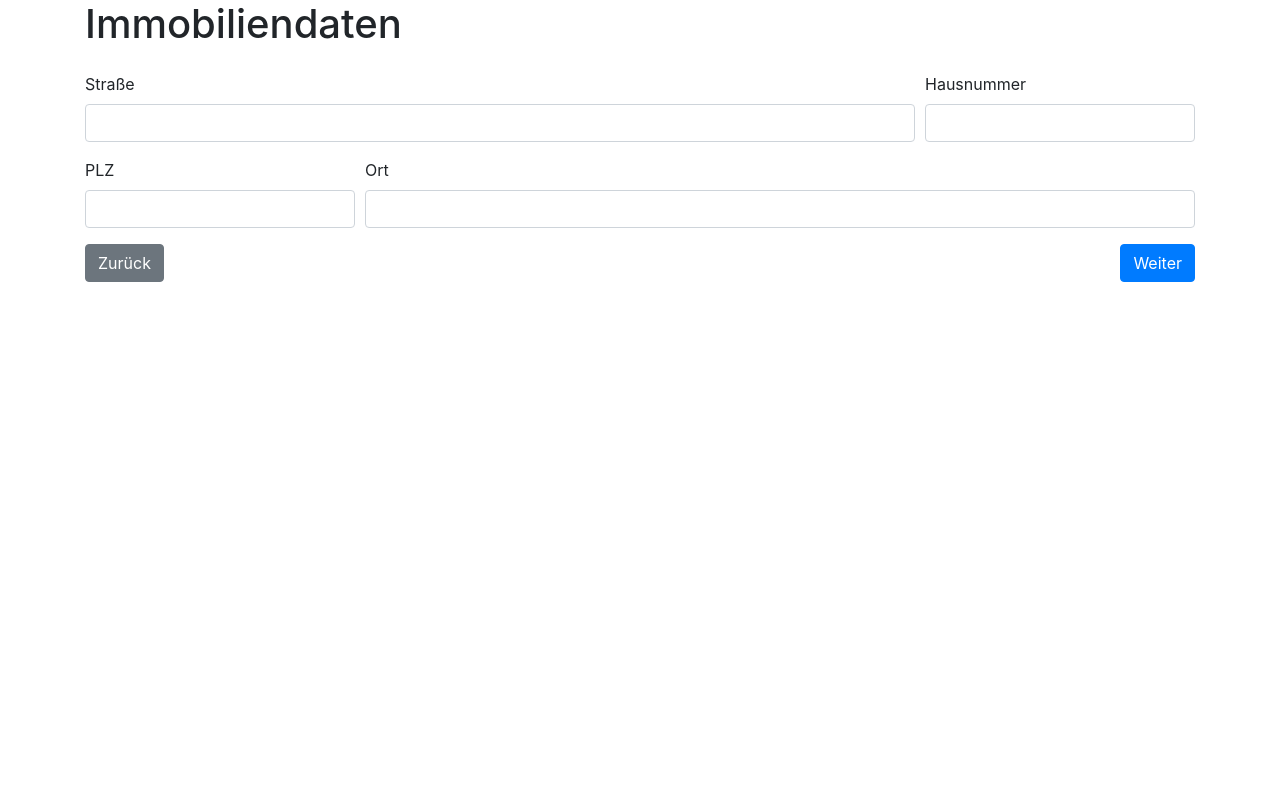
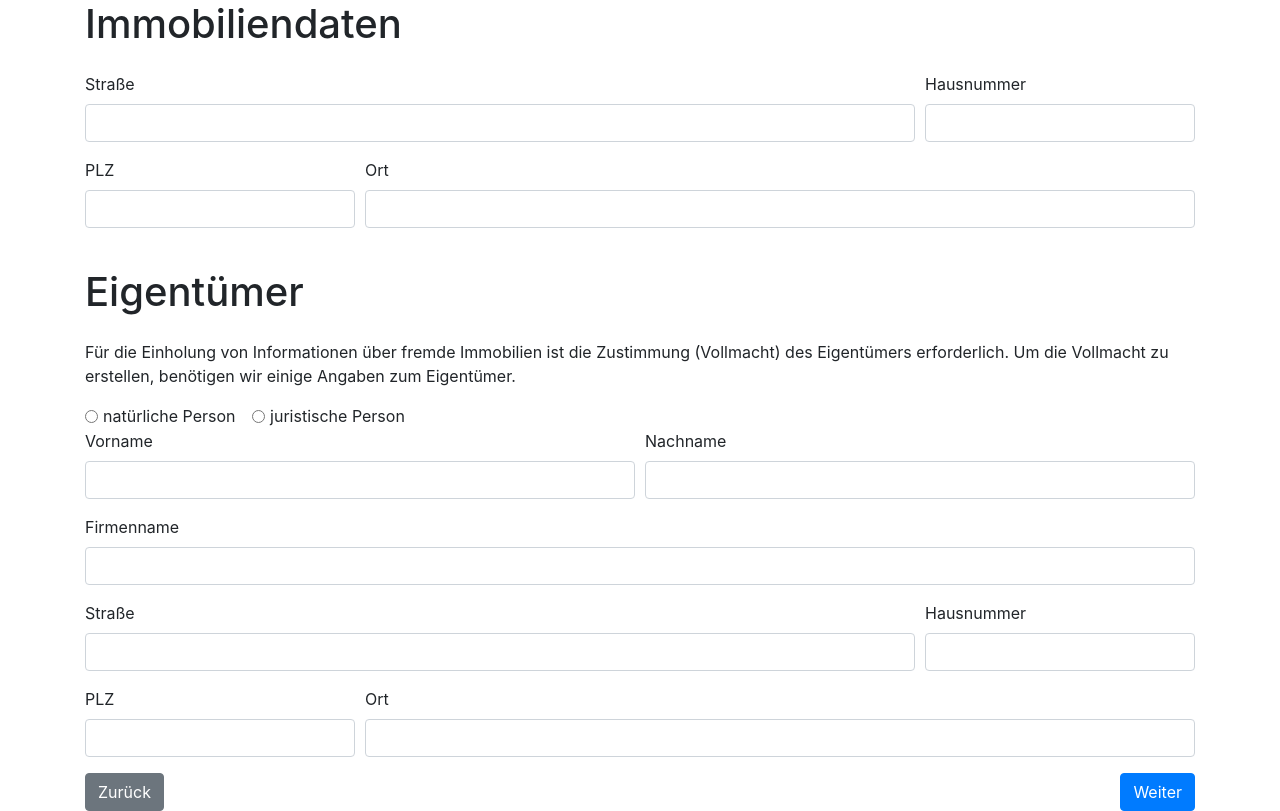
Before and after one commit to MikeKrueger75/my-unterlagenshop, a Flask app: page /immobiliendaten in a window 1280 px wide. Shown: the part 88-899 px from the top of the page. Before the commit the page ends 370 px from the top, so only its background shows below. Run offline with Flask 3, Linux system fonts and the light colour scheme; some libraries are stand-ins or nearby versions.

Commit message:
add eigentuemerdaten

```diff
--- a/app.py
+++ b/app.py
@@ -29,6 +29,14 @@ def immobiliendaten():
         session['immo_hausnummer'] = request.form['immo_hausnummer']
         session['immo_plz'] = request.form['immo_plz']
         session['immo_ort'] = request.form['immo_ort']
+        session['eigentuemer_typ'] = request.form['eigentuemer_typ']
+        session['eigentuemer_firmenname'] = request.form['eigentuemer_firmenname']
+        session['eigentuemer_vorname'] = request.form['eigentuemer_vorname']
+        session['eigentuemer_nachname'] = request.form['eigentuemer_nachname']
+        session['eigentuemer_strasse'] = request.form['eigentuemer_strasse']
+        session['eigentuemer_hausnummer'] = request.form['eigentuemer_hausnummer']
+        session['eigentuemer_plz'] = request.form['eigentuemer_plz']
+        session['eigentuemer_ort'] = request.form['eigentuemer_ort']
         return redirect(url_for('kundendaten'))
     return render_template('immobiliendaten.html', active_page='immobiliendaten')
 
--- a/templates/immobiliendaten.html
+++ b/templates/immobiliendaten.html
@@ -4,26 +4,80 @@
 {% block title %}Immobiliendaten{% endblock %}
 
 {% block content %}
-    <h1 class="my-4">Immobiliendaten</h1>
     <form method="POST">
+        <h1 class="my-4">Immobiliendaten</h1>
         <div class="form-row">
-            <div class="form-group  col-md-9">
+            <div class="form-group col-md-9">
                 <label for="strasse">Straße</label>
                 <input type="text" class="form-control" id="immo_strasse" name="immo_strasse" value="{{ session.get('immo_strasse', '') }}" required>
             </div>
-            <div class="form-group  col-md-3">
+            <div class="form-group col-md-3">
                 <label for="hausnummer">Hausnummer</label>
-                <input type="text" class="form-control" id="immo_hausnummer" name="immo_hausnummer" value="{{ session.get('immo_hausnummer', '') }}" required>
+                <input type="text" class="form-control" id="immo_hausnummer" name="immo_hausnummer" value="{{ session.get('immo_hausnummer', '') }}">
             </div>
         </div>
         <div class="form-row">
-            <div class="form-group  col-md-3">
+            <div class="form-group col-md-3">
                 <label for="plz">PLZ</label>
                 <input type="text" class="form-control" id="immo_plz" name="immo_plz" value="{{ session.get('immo_plz', '') }}" required>
             </div>
-            <div class="form-group  col-md-9">
+            <div class="form-group col-md-9">
                 <label for="ort">Ort</label>
                 <input type="text" class="form-control" id="immo_ort" name="immo_ort" value="{{ session.get('immo_ort', '') }}" required>
+            </div>
+        </div>
+        <h1 class="my-4">Eigentümer</h1>
+        <div class="form-row">
+            <div class="form-group col-md-12">
+                Für die Einholung von Informationen über fremde Immobilien ist die Zustimmung (Vollmacht) des Eigentümers erforderlich. Um die Vollmacht zu erstellen, benötigen wir einige Angaben zum Eigentümer.
+            </div>
+        </div>
+        <div class="form-check form-check-inline">
+            <input class="form-check-input" type="radio" name="eigentuemer_typ" id="eigentuemer_person" value="eigentuemer_person" {% if session.get('eigentuemer_typ') == "eigentuemer_person" %}checked{% endif %}>
+            <label class="form-check-label" for="eigentuemer_person">
+            natürliche Person
+            </label>
+        </div>
+        <div class="form-check form-check-inline">
+            <input class="form-check-input" type="radio" name="eigentuemer_typ" id="eigentuemer_firma" value="eigentuemer_firma" {% if session.get('eigentuemer_typ') == "eigentuemer_firma" %}checked{% endif %}>
+            <label class="form-check-label" for="eigentuemer_firma">
+            juristische Person
+            </label>
+        </div>
+        <div class="form-row" id="name_person" {% if session.get('eigentuemer_typ') == "eigentuemer_firma" %}style="display: none;"{% endif %}>
+            <div class="form-group col-md-6">
+                <label for="eigentuemer_vorname">Vorname</label>
+                <input type="text" class="form-control" id="eigentuemer_vorname" name="eigentuemer_vorname" value="{{ session.get('eigentuemer_vorname', '') }}">
+            </div>
+            <div class="form-group col-md-6">
+                <label for="eigentuemer_nachname">Nachname</label>
+                <input type="text" class="form-control" id="eigentuemer_nachname" name="eigentuemer_nachname" value="{{ session.get('eigentuemer_nachname', '') }}">
+            </div>
+        </div>
+        <div class="form-row" id="name_firma" {% if session.get('eigentuemer_typ') == "eigentuemer_person" %}style="display: none;"{% endif %}>
+            <div class="form-group col-md-12">
+                <label for="eigentuemer_firmenname">Firmenname</label>
+                <input type="text" class="form-control" id="eigentuemer_firmenname" name="eigentuemer_firmenname" value="{{ session.get('eigentuemer_firmenname', '') }}">
+            </div>
+        </div>
+        <div class="form-row">
+            <div class="form-group col-md-9">
+                <label for="eigentuemer_strasse">Straße</label>
+                <input type="text" class="form-control" id="eigentuemer_strasse" name="eigentuemer_strasse" value="{{ session.get('eigentuemer_strasse', '') }}" required>
+            </div>
+            <div class="form-group col-md-3">
+                <label for="eigentuemer_hausnummer">Hausnummer</label>
+                <input type="text" class="form-control" id="eigentuemer_hausnummer" name="eigentuemer_hausnummer" value="{{ session.get('eigentuemer_hausnummer', '') }}" required>
+            </div>
+        </div>
+        <div class="form-row">
+            <div class="form-group col-md-3">
+                <label for="eigentuemer_plz">PLZ</label>
+                <input type="text" class="form-control" id="eigentuemer_plz" name="eigentuemer_plz" value="{{ session.get('eigentuemer_plz', '') }}" required>
+            </div>
+            <div class="form-group col-md-9">
+                <label for="eigentuemer_ort">Ort</label>
+                <input type="text" class="form-control" id="eigentuemer_ort" name="eigentuemer_ort" value="{{ session.get('eigentuemer_ort', '') }}" required>
             </div>
         </div>
         <div class="row">
@@ -35,4 +89,36 @@
             </div>
         </div>
     </form>
+
+    <script>
+        document.addEventListener('DOMContentLoaded', function() {
+            var eigentuemerPerson = document.getElementById('eigentuemer_person');
+            var eigentuemerFirma = document.getElementById('eigentuemer_firma');
+            var namePerson = document.getElementById('name_person');
+            var nameFirma = document.getElementById('name_firma');
+
+            eigentuemerPerson.addEventListener('change', function() {
+                if (this.checked) {
+                    namePerson.style.display = 'flex';
+                    nameFirma.style.display = 'none';
+                }
+            });
+
+            eigentuemerFirma.addEventListener('change', function() {
+                if (this.checked) {
+                    namePerson.style.display = 'none';
+                    nameFirma.style.display = 'flex';
+                }
+            });
+
+            // Set initial visibility based on session data
+            if (eigentuemerPerson.checked) {
+                namePerson.style.display = 'flex';
+                nameFirma.style.display = 'none';
+            } else if (eigentuemerFirma.checked) {
+                namePerson.style.display = 'none';
+                nameFirma.style.display = 'flex';
+            }
+        });
+    </script>
 {% endblock %}
```
